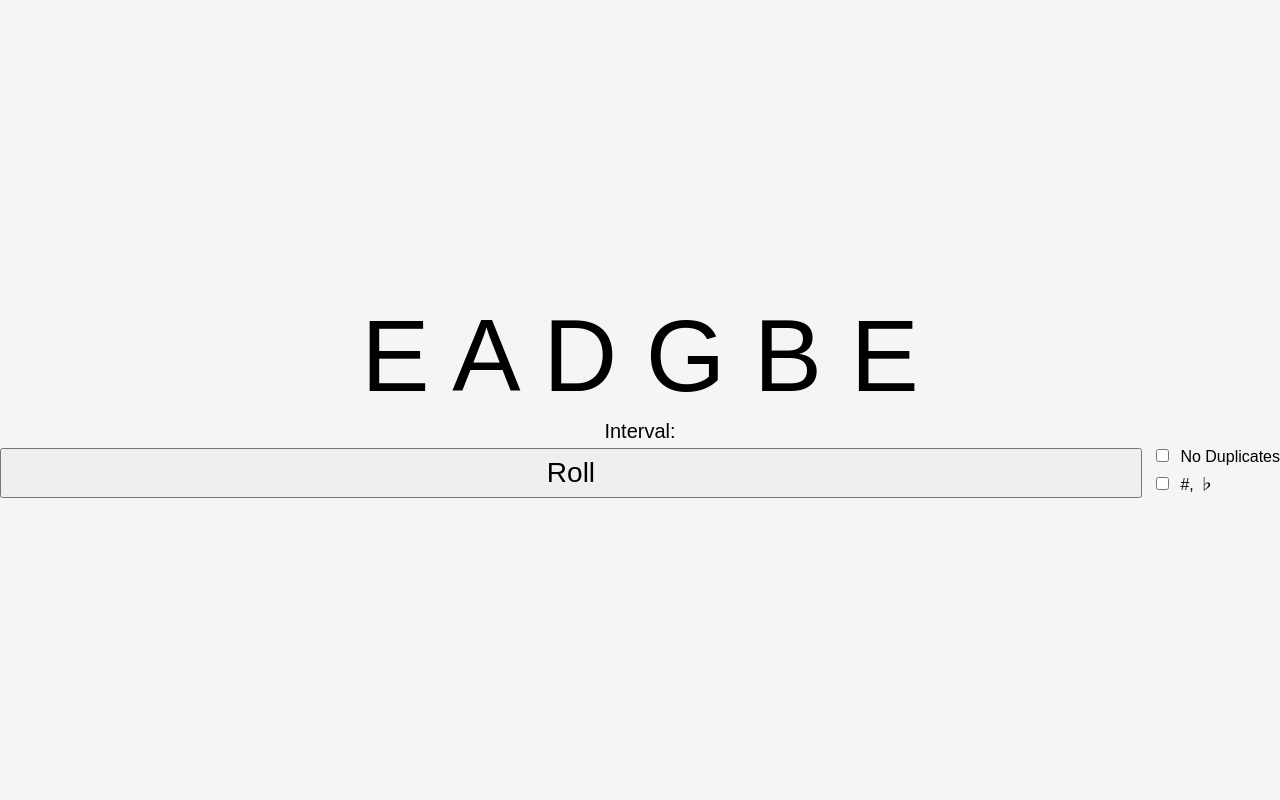
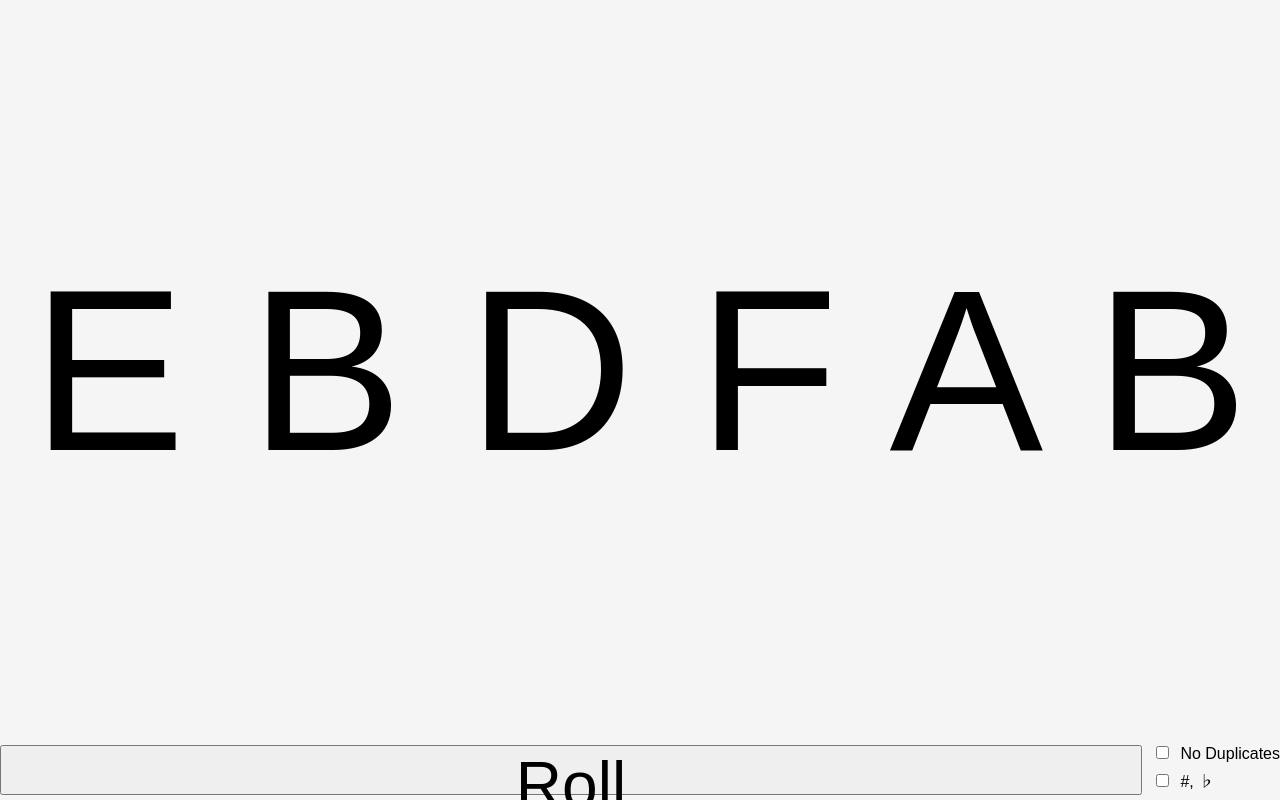
Before and after one commit to cheese15g/cheese15g.github.io, a plain HTML site: page index.html in a window 1280 px wide. Both pictures are taken after a click on the button "Roll". Drawn offline with Linux system fonts and the light colour scheme.

Commit message:
Update index.html

```diff
--- a/index.html
+++ b/index.html
@@ -18,6 +18,7 @@ html, body {
   background-color: #f5f5f5;
 }
 
+/* 기본 컨테이너 */
 #rotate-container {
   width: 100%;
   height: 100%;
@@ -32,34 +33,25 @@ html, body {
   display: flex;
   justify-content: center;
   align-items: center;
-  font-size: clamp(32px, 10vw, 160px);
-  font-size: clamp(32px, 8vw, 120px); /* 항상 최소 32px 이상 */
+  font-size: 50px; /* 데스크탑 기본 */
   text-align: center;
   width: 100%;
-  white-space: nowrap;
+  white-space: nowrap; /* 한 줄 유지 */
   overflow: hidden;
-}
-
-#timer {
-  font-size: 20px;
-  margin-top: 5px;
-  text-align: center;
 }
 
 .controls {
   display: flex;
   align-items: center;
   width: 100%;
-  height: 60px;
+  height: 60px; /* 버튼 세로 기준 고정 */
   min-height: 60px;
 }
 
 #rollBtn {
-  height: 50px;
-  flex-grow: 1;
-  /* clamp(최소, 기준, 최대) → 큰 화면에서 글자가 너무 커지지 않게 */
-  font-size: clamp(16px, 4vw, 32px);
-  font-size: clamp(16px, 4vw, 28px); /* 버튼 글자 크기 제한 */
+  height: 50px;       /* 세로 고정 */
+  flex-grow: 1;       /* 가로 최대 확장 */
+  font-size: 5vw;     /* 글자 크기 화면 폭 기준 */
   max-width: 100%;
 }
 
@@ -70,13 +62,16 @@ html, body {
   justify-content: center;
 }
 
-.checkbox-wrapper div { margin-bottom: 5px; }
+.checkbox-wrapper div {
+  margin-bottom: 5px;
+}
 
 label {
   font-size: 16px;
   margin-left: 4px;
 }
 
+/* 모바일 전용: 폭 768px 이하 */
 @media screen and (max-width: 768px) {
   #rotate-container {
     width: 100vh;
@@ -84,22 +79,25 @@ label {
     transform: rotate(90deg);
     transform-origin: center center;
   }
+
   #out {
-    font-size: clamp(28px, 18vw, 200px);
-    font-size: clamp(28px, 16vw, 180px);
+    font-size: 18vw; /* 세로 기준 최대, 한 줄 유지 */
   }
-  #rollBtn { font-size: clamp(16px, 5vw, 28px); height: 50px; }
-  #rollBtn { font-size: clamp(14px, 5vw, 24px); height: 50px; }
-  label { font-size: 4vw; }
+
+  #rollBtn {
+    font-size: 5vw; /* 글자 최대화, 세로는 그대로 */
+    height: 50px;    /* 세로 고정 */
+  }
+
+  label {
+    font-size: 4vw;
+  }
 }
 </style>
 </head>
 <body>
 <div id="rotate-container">
-  <div>
-    <div id="out"></div>
-    <div id="timer"></div>
-  </div>
+  <div id="out"></div>
   <div class="controls">
     <button id="rollBtn">Roll</button>
     <div class="checkbox-wrapper">
@@ -119,28 +117,18 @@ label {
 document.addEventListener("DOMContentLoaded", function() {
   const pool = ["A","B","C","D","E","F","G"];
   const poolAlt = ["C","C#","D♭","D","D#","E♭","E","F","F#","G♭","G","G#","A♭","A","A#","B♭","B"];
+  const outEl = document.getElementById("out");
 
-  const outEl = document.getElementById("out");
-  const timerEl = document.getElementById("timer");
-  let lastClickTime = null;
-
+  // 결과 출력
   function pick() {
-    const now = performance.now();
-    i
-    if (lastClickTime !== null) {
-      const diff = (now - lastClickTime) / 1000;
-      timerEl.textContent = "Interval: " + diff.toFixed(2) + "s";
-    }
-    lastClickTime = now;
-
     const chkDup = document.getElementById("chkDup").checked;
     const chkScale = document.getElementById("chkScale").checked;
-    const curPool = chkScale ? poolAlt.slice() : pool.slice();
+    const curPool = chkScale ? [...poolAlt] : [...pool];
     const poolSize = curPool.length;
 
-    const result = [];
+    let result = [];
     if (chkDup) {
-      const arr = curPool.slice();
+      let arr = [...curPool];
       for (let i = 0; i < 6; i++) {
         const idx = Math.floor(Math.random() * (poolSize - i));
         result.push(arr[idx]);
@@ -152,14 +140,21 @@ document.addEventListener("DOMContentLoaded", function() {
       }
     }
 
-    outEl.textContent = result.join(' ');
+    outEl.innerText = result.join(' ');
+  }
+
+  // 화면 폭 기준 글자 크기 한 번만 설정
+  function setFontSize() {
+    const parentWidth = outEl.parentElement.offsetWidth;
+    const maxFontSize = parentWidth * 0.18; // 폭 기준 최대
+    outEl.style.fontSize = maxFontSize + 'px';
   }
 
   document.getElementById("rollBtn").addEventListener("click", pick);
+  window.addEventListener("resize", setFontSize);
 
-  // 시작값
-  outEl.textContent = "E A D G B E";
-  timerEl.textContent = "Interval:";
+  setFontSize(); // 초기 글자 크기 설정
+  pick();        // 초기 결과
 });
 </script>
 </body>
```
